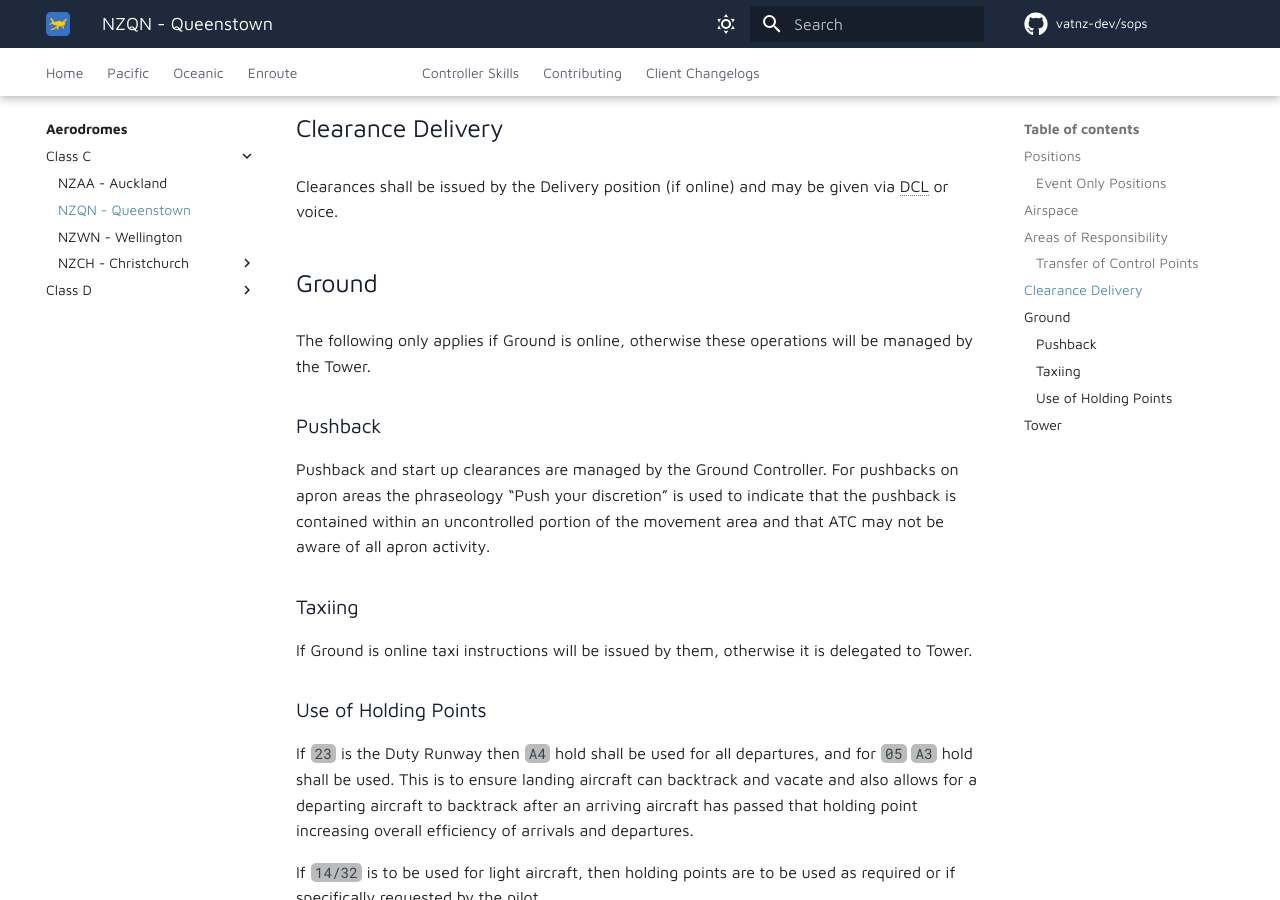
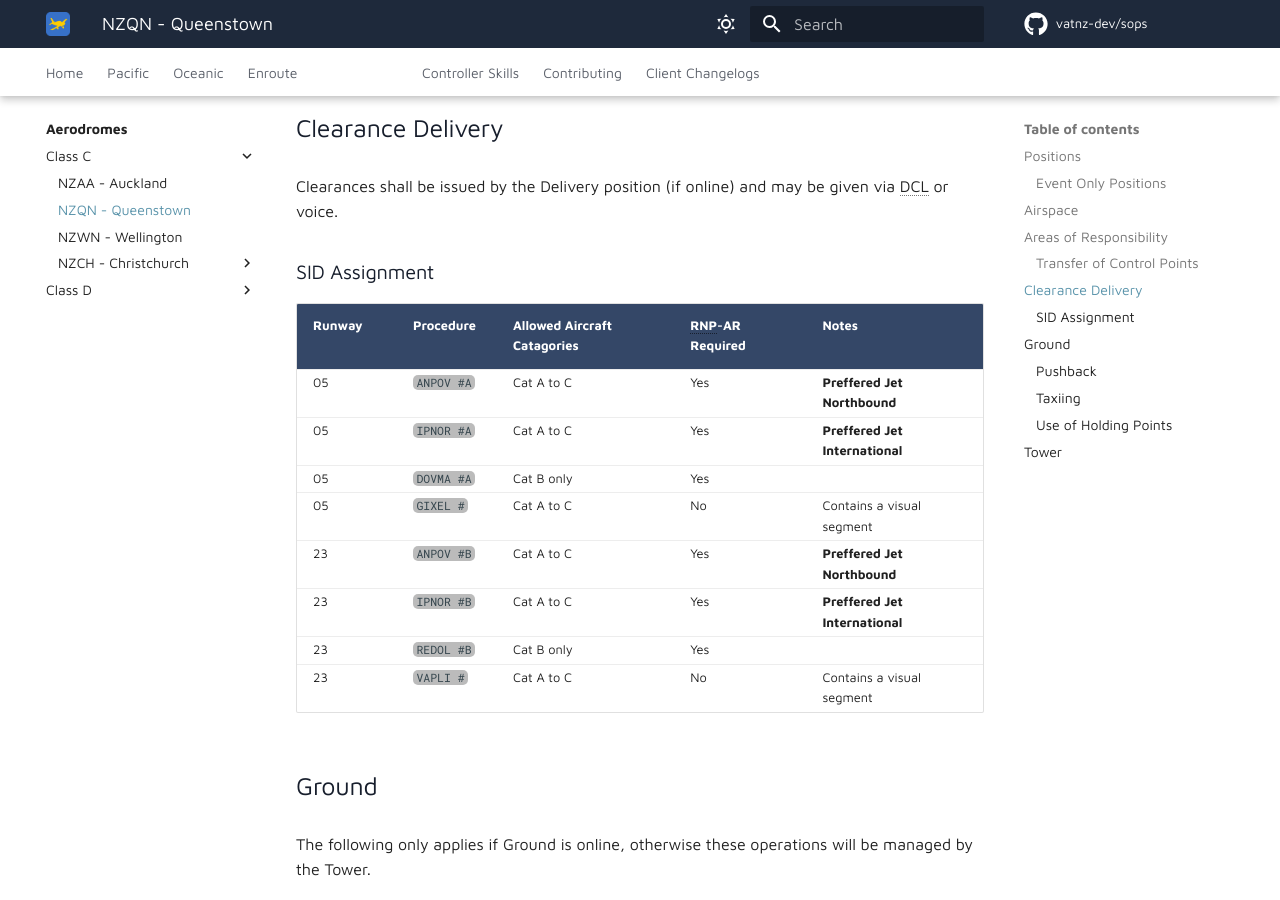
Before and after one commit to vatnz-dev/sops, an MkDocs documentation site: the page built from docs/aerodromes/Class-C/nzqn.md, in a window 1280 px wide and 900 px high, scrolled down 2650 px. Built offline with MkDocs 1.6.1 and Material for MkDocs 9.7.7, drawn with Linux system fonts in a browser that asks for light colours; comment, search, counter and statistics services are not loaded.

Commit message:
Added SID Assignment

```diff
--- a/docs/aerodromes/Class-C/nzqn.md
+++ b/docs/aerodromes/Class-C/nzqn.md
@@ -54,6 +54,19 @@ The areas of responsiblility are as depicted below.
 
 Clearances shall be issued by the Delivery position (if online) and may be given via DCL or voice.
 
+### SID Assignment
+
+| Runway | Procedure  | Allowed Aircraft Catagories | RNP-AR Required | Notes                           |
+| ------ | ---------- | --------------------------- | ----------------|-------------------------------- |
+|   05   | `ANPOV #A` | Cat A to C                  | Yes             | **Preffered Jet Northbound**    |
+|   05   | `IPNOR #A` | Cat A to C                  | Yes             | **Preffered Jet International** |
+|   05   | `DOVMA #A` | Cat B only                  | Yes             |                                 |
+|   05   | `GIXEL #`  | Cat A to C                  | No              | Contains a visual segment       |
+|   23   | `ANPOV #B` | Cat A to C                  | Yes             | **Preffered Jet Northbound**    |
+|   23   | `IPNOR #B` | Cat A to C                  | Yes             | **Preffered Jet International** |
+|   23   | `REDOL #B` | Cat B only                  | Yes             |                                 |
+|   23   | `VAPLI #`  | Cat A to C                  | No              | Contains a visual segment       |
+
 ## Ground
 
 The following only applies if Ground is online, otherwise these operations will be managed by the Tower.
```
